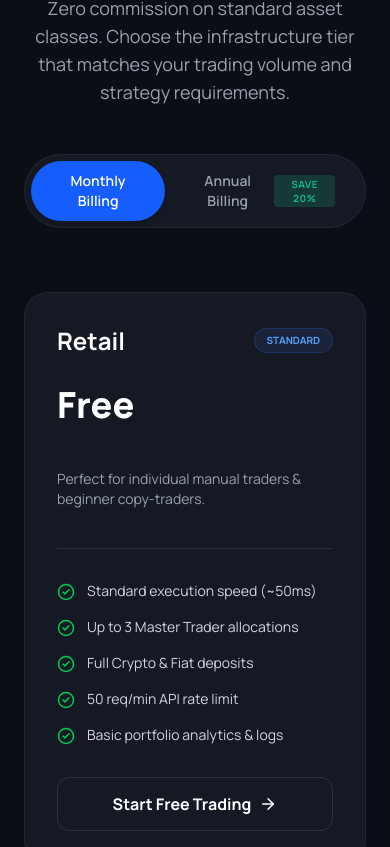
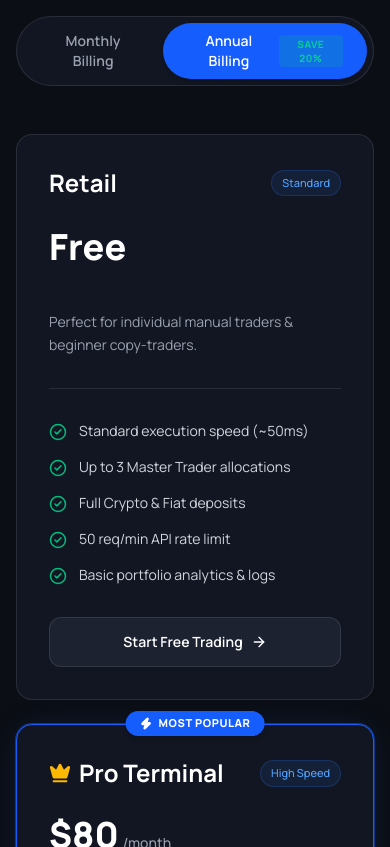
Before and after one commit to askmethez1/Citadelalliance, a Next.js app: page / in a window 390 px wide. Shown: the part 5857-6704 px from the top of the page. Built offline with nearby package versions, Linux system fonts and the light colour scheme; no server answers; a web font is replaced by a local one.

Commit message:
sol address added

```diff
--- a/app/actions/admin.ts
+++ b/app/actions/admin.ts
@@ -195,7 +195,7 @@ export async function approveTransactionAdmin(txId: number) {
   try {
     await client.query('BEGIN');
 
-    const txRes = await client.query('SELECT user_id, amount, status FROM transactions WHERE id = $1',[txId]);
+    const txRes = await client.query('SELECT user_id, amount, status FROM transactions WHERE id = $1', [txId]);
     if (txRes.rows.length === 0 || txRes.rows[0].status !== 'Pending') {
       await client.query('ROLLBACK');
       return { success: false, message: 'Transaction not found or already processed.' };
@@ -232,7 +232,6 @@ export async function rejectTransactionAdmin(txId: number) {
 
 export async function getProSubscriptionsAdmin() {
   try {
-    // Check if the is_pro column exists before querying to prevent crashes
     const checkCol = await pool.query(
       `SELECT column_name FROM information_schema.columns WHERE table_name='users' AND column_name='is_pro'`
     );
@@ -315,29 +314,31 @@ export async function createSignalAdmin(data: {
 export async function getSystemAddresses() {
   try {
     const { rows } = await pool.query(
-      `SELECT key, value FROM system_settings WHERE key IN ('address_BTC', 'address_ETH', 'address_USDT')`
+      `SELECT key, value FROM system_settings WHERE key IN ('address_BTC', 'address_ETH', 'address_USDT', 'address_SOL')`
     );
-    const addresses = { BTC: '', ETH: '', USDT_TRC20: '' };
+    const addresses = { BTC: '', ETH: '', USDT_TRC20: '', SOL: '' };
 
     rows.forEach(record => {
-      if (record.key === 'address_BTC') addresses.BTC = record.value;
-      if (record.key === 'address_ETH') addresses.ETH = record.value;
-      if (record.key === 'address_USDT') addresses.USDT_TRC20 = record.value;
+      if (record.key === 'address_BTC') addresses.BTC = record.value || '';
+      if (record.key === 'address_ETH') addresses.ETH = record.value || '';
+      if (record.key === 'address_USDT') addresses.USDT_TRC20 = record.value || '';
+      if (record.key === 'address_SOL') addresses.SOL = record.value || '';
     });
 
     return addresses;
   } catch (error) {
     console.error("Error fetching system addresses:", error);
-    return { BTC: '', ETH: '', USDT_TRC20: '' };
+    return { BTC: '', ETH: '', USDT_TRC20: '', SOL: '' };
   }
 }
 
-export async function updateSystemAddress(addresses: { BTC: string, ETH: string, USDT_TRC20: string }){
+export async function updateSystemAddress(addresses: { BTC?: string; ETH?: string; USDT_TRC20?: string; SOL?: string }) {
   try {
     const keys = [
-      { key: 'address_BTC', value: addresses.BTC },
-      { key: 'address_ETH', value: addresses.ETH },
-      { key: 'address_USDT', value: addresses.USDT_TRC20 }
+      { key: 'address_BTC', value: addresses.BTC || '' },
+      { key: 'address_ETH', value: addresses.ETH || '' },
+      { key: 'address_USDT', value: addresses.USDT_TRC20 || '' },
+      { key: 'address_SOL', value: addresses.SOL || '' }
     ];
 
     for (const item of keys) {
--- a/app/components/PlansSection.tsx
+++ b/app/components/PlansSection.tsx
@@ -1,6 +1,7 @@
 'use client';
 
 import React, { useState } from 'react';
+import Link from 'next/link';
 import { CheckCircle2, Zap, Crown, ArrowRight } from 'lucide-react';
 
 interface PlanCardProps {
@@ -13,7 +14,9 @@ interface PlanCardProps {
   desc: string;
   features: string[];
   buttonText: string;
+  buttonHref: string;
   highlighted?: boolean;
+  iconColor?: string;
 }
 
 function PlanCard({
@@ -26,27 +29,36 @@ function PlanCard({
   desc,
   features,
   buttonText,
-  highlighted
+  buttonHref,
+  highlighted,
+  iconColor = 'text-emerald-500'
 }: PlanCardProps) {
   return (
-    <div className={`p-8 rounded-3xl border flex flex-col ${highlighted ? 'bg-[#151924] border-blue-500 relative ring-1 ring-blue-500/50 shadow-[0_0_30px_-10px_rgba(37,99,235,0.2)]' : 'bg-[#151924] border-white/5'}`}>
+    <div className={`p-8 rounded-2xl border flex flex-col justify-between transition-all ${
+      highlighted
+        ? 'bg-[#121622] border-blue-600 relative ring-1 ring-blue-600/50 shadow-[0_0_35px_-10px_rgba(37,99,235,0.25)]'
+        : 'bg-[#121622] border-white/10 hover:border-white/20'
+    }`}>
       {highlighted && (
-        <div className="absolute -top-3 left-1/2 -translate-x-1/2 bg-blue-600 text-white text-[11px] font-bold px-3 py-1 rounded-full flex items-center gap-1 uppercase tracking-wider shadow-lg">
-          <Zap size={14} fill="currentColor" />
+        <div className="absolute -top-3.5 left-1/2 -translate-x-1/2 bg-blue-600 text-white text-[11px] font-extrabold px-3.5 py-1 rounded-full flex items-center gap-1.5 uppercase tracking-wider shadow-md">
+          <Zap size={13} fill="currentColor" />
           Most Popular
         </div>
       )}
 
+      <div>
+        {/* Card Header */}
         <div className="flex justify-between items-center mb-6">
           <h3 className="text-2xl font-bold text-white flex items-center gap-2">
             {titleIcon}
             {title}
           </h3>
-        <span className="text-[10px] uppercase font-bold px-3 py-1 rounded-full border border-blue-500/20 text-blue-400 bg-[#1A233A]">
+          <span className="text-[11px] font-medium px-2.5 py-1 rounded-full border border-blue-500/20 text-blue-400 bg-blue-500/10">
             {badge}
           </span>
         </div>
 
+        {/* Pricing */}
         <div className="mb-6 flex flex-col h-16 justify-center">
           <div className="flex items-baseline gap-1">
             <span className="text-4xl font-extrabold text-white">{price}</span>
@@ -59,49 +71,58 @@ function PlanCard({
           )}
         </div>
 
-      <p className="text-sm text-gray-400 mb-8 pb-8 border-b border-white/10 min-h-[5rem]">
+        {/* Description */}
+        <p className="text-sm text-gray-400 mb-8 pb-8 border-b border-white/10 min-h-[4.5rem] leading-relaxed">
           {desc}
         </p>
 
-      <ul className="space-y-4 mb-8 flex-1">
-        {features.map((f, i) => (
-          <li key={i} className="flex items-start gap-3 text-gray-300 text-sm">
-            <CheckCircle2 className="text-green-500 flex-shrink-0 mt-0.5" size={18} />
-            <span>{f}</span>
+        {/* Features List */}
+        <ul className="space-y-4 mb-8">
+          {features.map((feature, index) => (
+            <li key={index} className="flex items-start gap-3 text-gray-300 text-sm">
+              <CheckCircle2 className={`${iconColor} flex-shrink-0 mt-0.5`} size={18} />
+              <span>{feature}</span>
             </li>
           ))}
         </ul>
+      </div>
 
-      <button className={`w-full py-3.5 px-4 rounded-xl font-bold transition-all flex items-center justify-center gap-2 ${
+      {/* Action Button Link */}
+      <Link
+        href={buttonHref}
+        className={`w-full py-3.5 px-4 rounded-xl font-semibold transition-all flex items-center justify-center gap-2 text-sm ${
           highlighted
-          ? 'bg-blue-600 hover:bg-blue-500 text-white'
-          : 'bg-transparent border border-white/10 hover:bg-white/5 text-white'
-      }`}>
+            ? 'bg-blue-600 hover:bg-blue-500 text-white shadow-lg shadow-blue-600/20'
+            : 'bg-[#1C2230] hover:bg-[#252C3D] text-white border border-white/10'
+        }`}
+      >
         {buttonText}
-        <ArrowRight size={18} />
-      </button>
+        <ArrowRight size={16} />
+      </Link>
     </div>
   );
 }
 
 export default function PlansSection() {
-  const [isAnnual, setIsAnnual] = useState(false);
+  const [isAnnual, setIsAnnual] = useState(true);
 
   return (
-    <section id="plans" className="py-24 px-6 max-w-6xl mx-auto font-sans bg-[#0B0E14]">
-      {/* Header Section */}
-      <div className="text-center mb-12">
-        <h2 className="text-5xl font-extrabold text-white mb-6">Transparent Pricing.</h2>
-        <p className="text-gray-400 text-lg max-w-2xl mx-auto">
+    <section id="plans" className="py-16 px-4 md:px-6 max-w-7xl mx-auto font-sans">
+      {/* Section Header */}
+      <div className="text-center mb-10 max-w-3xl mx-auto">
+        <h2 className="text-4xl md:text-5xl font-extrabold text-white mb-4 tracking-tight">
+          Transparent Pricing.
+        </h2>
+        <p className="text-gray-400 text-base md:text-lg leading-relaxed">
           Zero commission on standard asset classes. Choose the infrastructure tier that matches
           your trading volume and strategy requirements.
         </p>
       </div>
 
       {/* Billing Toggle */}
-      <div className="flex items-center justify-center p-1.5 bg-[#151924] rounded-full border border-white/5 mx-auto w-fit mb-16">
+      <div className="flex items-center justify-center p-1.5 bg-[#121622] rounded-full border border-white/10 mx-auto w-fit mb-12">
         <button
-          className={`px-6 py-2.5 rounded-full text-sm font-semibold transition-all ${
+          className={`px-6 py-2 rounded-full text-sm font-semibold transition-all ${
             !isAnnual ? 'bg-blue-600 text-white shadow-md' : 'text-gray-400 hover:text-white'
           }`}
           onClick={() => setIsAnnual(false)}
@@ -109,20 +130,20 @@ export default function PlansSection() {
           Monthly Billing
         </button>
         <button
-          className={`flex items-center gap-2 px-6 py-2.5 rounded-full text-sm font-semibold transition-all ${
+          className={`flex items-center gap-2 px-6 py-2 rounded-full text-sm font-semibold transition-all ${
             isAnnual ? 'bg-blue-600 text-white shadow-md' : 'text-gray-400 hover:text-white'
           }`}
           onClick={() => setIsAnnual(true)}
         >
           Annual Billing
-          <span className="bg-[#10B981]/20 text-[#10B981] text-[10px] px-2 py-0.5 rounded uppercase font-bold tracking-wider">
+          <span className="bg-emerald-500/20 text-emerald-400 text-[10px] px-2 py-0.5 rounded font-bold uppercase tracking-wider">
             Save 20%
           </span>
         </button>
       </div>
 
-      {/* Pricing Cards */}
-      <div className="grid md:grid-cols-3 gap-6">
+      {/* Pricing Grid */}
+      <div className="grid md:grid-cols-3 gap-6 items-stretch">
         <PlanCard
           title="Retail"
           badge="Standard"
@@ -136,11 +157,13 @@ export default function PlansSection() {
             'Basic portfolio analytics & logs'
           ]}
           buttonText="Start Free Trading"
+          buttonHref="/dashboard"
+          iconColor="text-emerald-500"
         />
 
         <PlanCard
           title="Pro Terminal"
-          titleIcon={<Crown className="text-yellow-500" size={24} fill="currentColor" />}
+          titleIcon={<Crown className="text-amber-400" size={22} fill="currentColor" />}
           badge="High Speed"
           price={isAnnual ? "$80" : "$100"}
           priceSub="/month"
@@ -154,7 +177,9 @@ export default function PlansSection() {
             '500 req/min High-rate API limit'
           ]}
           buttonText="Upgrade to Pro"
+          buttonHref="/dashboard/upgrade"
           highlighted
+          iconColor="text-blue-500"
         />
 
         <PlanCard
@@ -170,6 +195,8 @@ export default function PlansSection() {
             '24/7 Priority VIP Account Officer'
           ]}
           buttonText="Contact Desk"
+          buttonHref="mailto:contact@citadel.com?subject=Enterprise%20Advisor%20Inquiry"
+          iconColor="text-emerald-500"
         />
       </div>
     </section>
```
Also changed, not shown: app/admin/dashboard/deposits/page.tsx (+27 -8 lines), app/dashboard/upgrade/page.tsx (+50 -14 lines), app/dashboard/wallet/page.tsx (+33 -30 lines). Lines whose indentation alone changed are shown as unchanged.
